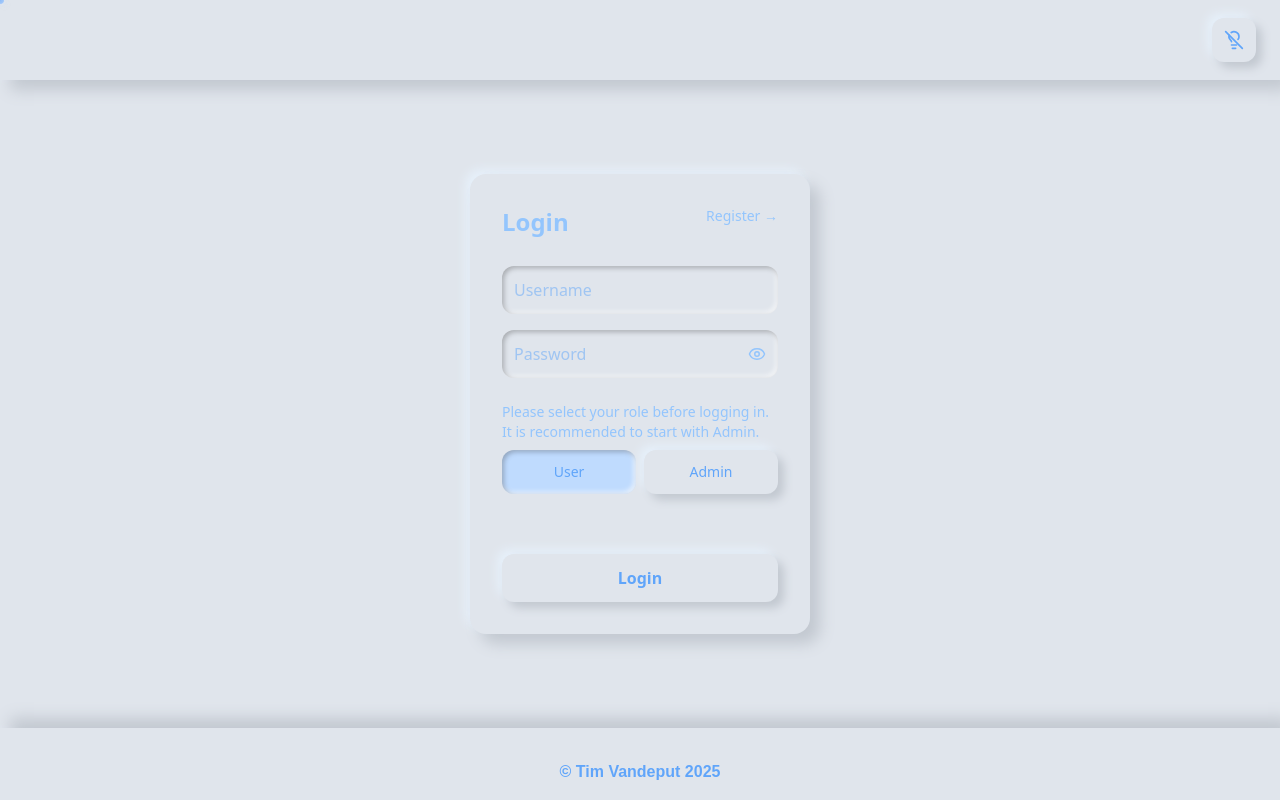
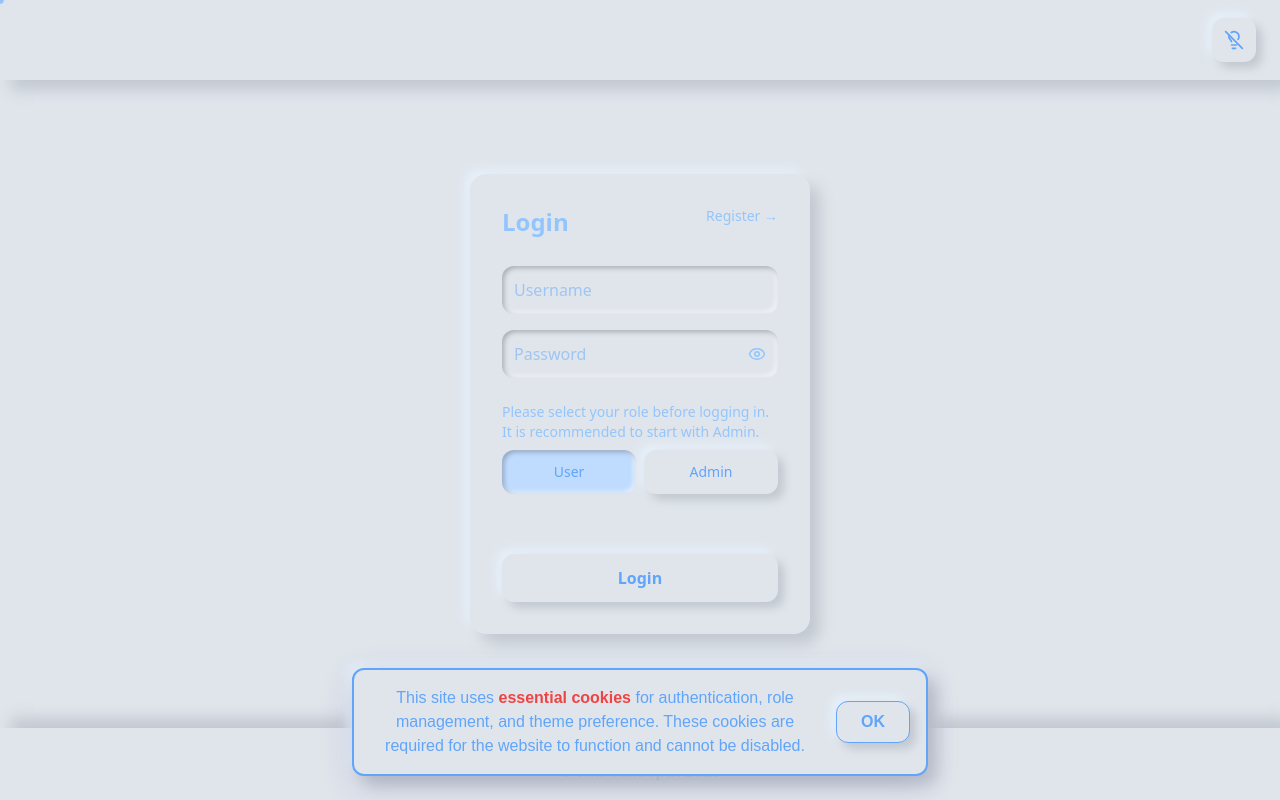
Before and after one commit to TimVandeput/Portfolio_Stock_Simulator, a Next.js app in the folder demo_frontend/: page /login in a window 1280 px wide. Built offline with nearby package versions, Linux system fonts and the light colour scheme; no server answers.

Commit message:
feat: add cookie banner component with dismiss functionality and styling

```diff
--- a/demo_frontend/src/app/globals.css
+++ b/demo_frontend/src/app/globals.css
@@ -9,10 +9,18 @@
 }
 /* Custom variables for footer shadow above */
 :root {
+  --cookie-banner-red: #ef4444;
+  --cookie-banner-bg: #e0e5ec;
+  --cookie-banner-border: #60a5fa;
+  --cookie-banner-accent: #60a5fa;
   --shadow-footer-above: #c2c8d0;
   --shadow-footer-above2: #e6f0fa;
 }
 .dark {
+  --cookie-banner-red: #ef4444;
+  --cookie-banner-bg: #1e2028;
+  --cookie-banner-border: #c4b5fd;
+  --cookie-banner-accent: #c4b5fd;
   --shadow-footer-above: #1e2028;
   --shadow-footer-above2: #363a4c;
 }
--- a/demo_frontend/src/app/layout.tsx
+++ b/demo_frontend/src/app/layout.tsx
@@ -1,6 +1,7 @@
 import "./globals.css";
 import { Geist, Geist_Mono } from "next/font/google";
 import ClientLayout from "@/components/layout/ClientLayout";
+import CookieBanner from "@/components/CookieBanner";
 import type { Metadata } from "next";
 
 const geistSans = Geist({ variable: "--font-geist-sans", subsets: ["latin"] });
@@ -35,6 +36,7 @@ export default function RootLayout({
         className={`${geistSans.variable} ${geistMono.variable} antialiased min-h-screen flex flex-col`}
       >
         <ClientLayout>{children}</ClientLayout>
+        <CookieBanner />
       </body>
     </html>
   );
--- /dev/null
+++ b/demo_frontend/src/components/CookieBanner.tsx
@@ -0,0 +1,48 @@
+"use client";
+
+import { useState, useEffect } from "react";
+
+export default function CookieBanner() {
+  const [visible, setVisible] = useState(false);
+
+  useEffect(() => {
+    if (typeof window !== "undefined") {
+      const dismissed = localStorage.getItem("cookieBannerDismissed");
+      if (!dismissed) setVisible(true);
+    }
+  }, []);
+
+  const handleDismiss = () => {
+    setVisible(false);
+    if (typeof window !== "undefined") {
+      localStorage.setItem("cookieBannerDismissed", "true");
+    }
+  };
+
+  if (!visible) return null;
+
+  return (
+    <div className="fixed bottom-0 left-0 w-full z-[99999] flex justify-center pointer-events-auto">
+      <div
+        className="neu-card rounded-xl p-4 mb-6 flex items-center gap-4 max-w-xl w-full text-center border-2"
+        style={{
+          color: "var(--text-primary)",
+          background: "var(--cookie-banner-bg, #e0e5ec)",
+          borderColor: "var(--cookie-banner-border, #7c3aed)",
+          boxShadow: "0 8px 32px 0 rgba(60,60,120,0.18), var(--shadow-large)",
+        }}
+      >
+        <span className="flex-1 font-medium">
+          This site uses <span style={{ color: "var(--cookie-banner-red, #ef4444)", fontWeight: "bold" }}>essential cookies</span> for authentication, role management, and theme preference. These cookies are required for the website to function and cannot be disabled.
+        </span>
+        <button
+          className="neu-button px-6 py-2 rounded-xl font-bold border"
+          style={{ borderColor: "var(--cookie-banner-border, #7c3aed)" }}
+          onClick={handleDismiss}
+        >
+          OK
+        </button>
+      </div>
+    </div>
+  );
+}
```
